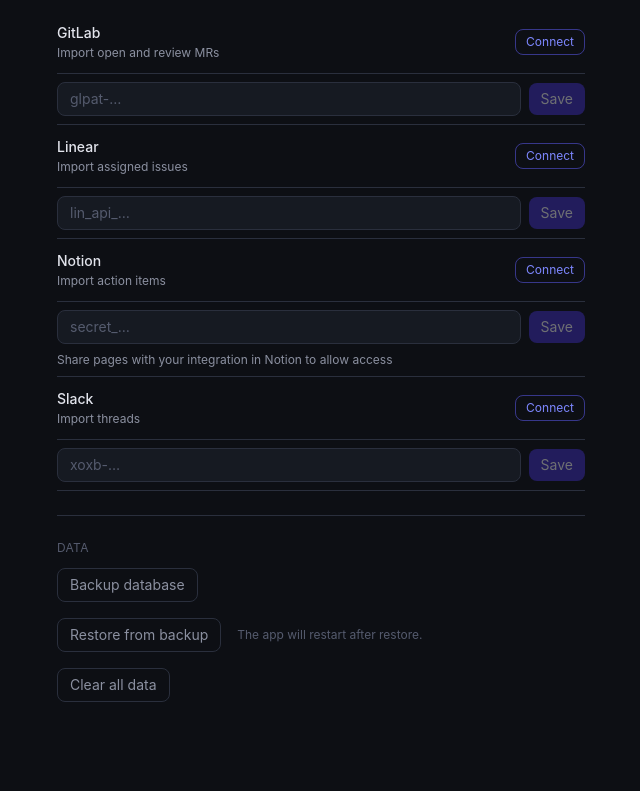
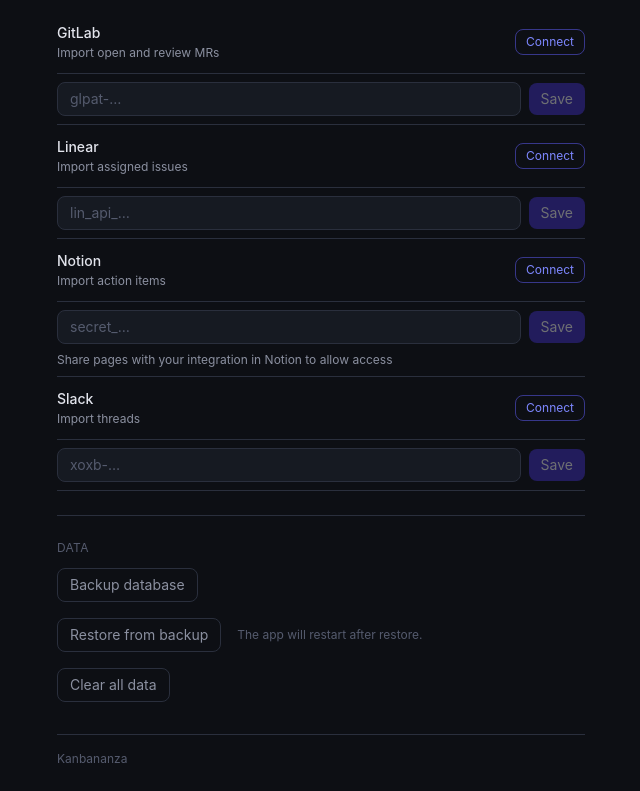
Before and after one commit to iskandiar/kanbananza, a SvelteKit app: page /settings in a window 1280 px wide. Shown: the part 530-1321 px from the top of the page, without its empty margins (319-959 px from the left). Before the commit the page ends 1256 px from the top, so only its background shows below. Built offline with nearby package versions, Linux system fonts and the light colour scheme.

Commit message:
feat: show app version in settings [boilerplate]

```diff
--- a/src/routes/settings/+page.svelte
+++ b/src/routes/settings/+page.svelte
@@ -1,5 +1,6 @@
 <script lang="ts">
   import { onMount } from 'svelte';
+  import { getVersion } from '@tauri-apps/api/app';
   import { settingsStore } from '$lib/stores/settings.svelte';
   import { getSecret, storeSecret, updateSettings, backupDatabase, restoreDatabase, clearAllData } from '$lib/api/settings';
   import { save, open } from '@tauri-apps/plugin-dialog';
@@ -10,6 +11,9 @@
   import NotionPanel from '$lib/components/settings/NotionPanel.svelte';
   import SlackPanel from '$lib/components/settings/SlackPanel.svelte';
   import type { AiProvider } from '$lib/types';
+
+  // --- App version ---
+  let appVersion = $state('');
 
   // --- Workload state ---
   let availableHours = $state(8);
@@ -94,6 +98,7 @@
     if (selectedProvider === 'anthropic') selectedProvider = 'openai';
     autoAiEnabled = settingsStore.settings?.auto_ai ?? false;
     await loadKeyStatus(selectedProvider);
+    appVersion = await getVersion();
   });
 </script>
 
@@ -287,5 +292,10 @@
       </div>
     </section>
 
+    <!-- Version -->
+    <div class="mt-8 pt-4 border-t border-[var(--color-border)]">
+      <p class="text-xs text-[var(--color-muted)]">Kanbananza {appVersion}</p>
+    </div>
+
   </main>
 </div>
```
